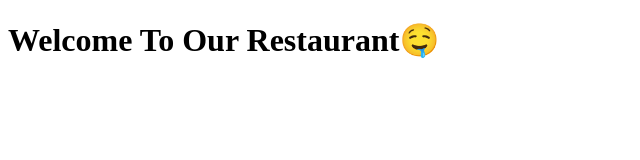
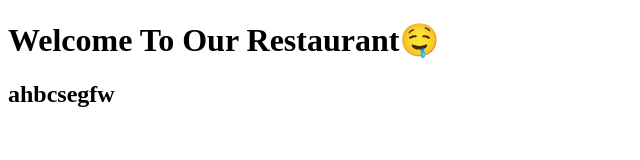
Before and after one commit to Renukafuse10/rtc-project, a plain HTML site: page index.html in a window 1280 px wide. Shown: the whole page, without its empty margins (0-640 px from the left). Drawn offline with Linux system fonts and the light colour scheme.

Commit message:
initial commit

```diff
--- a/index.html
+++ b/index.html
@@ -5,5 +5,6 @@
 </head>
 <body>
     <h1> Welcome To Our Restaurant🤤</h1>
+    <h2>ahbcsegfw</h2>
 </body>
 </html>
```
